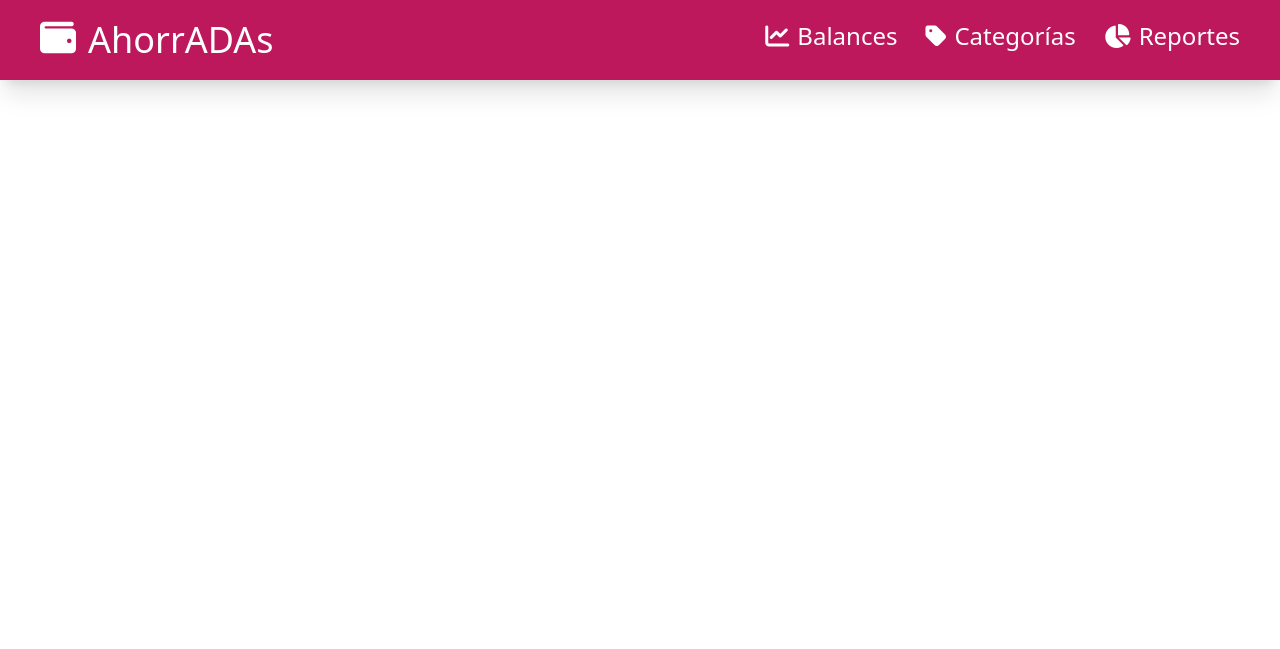
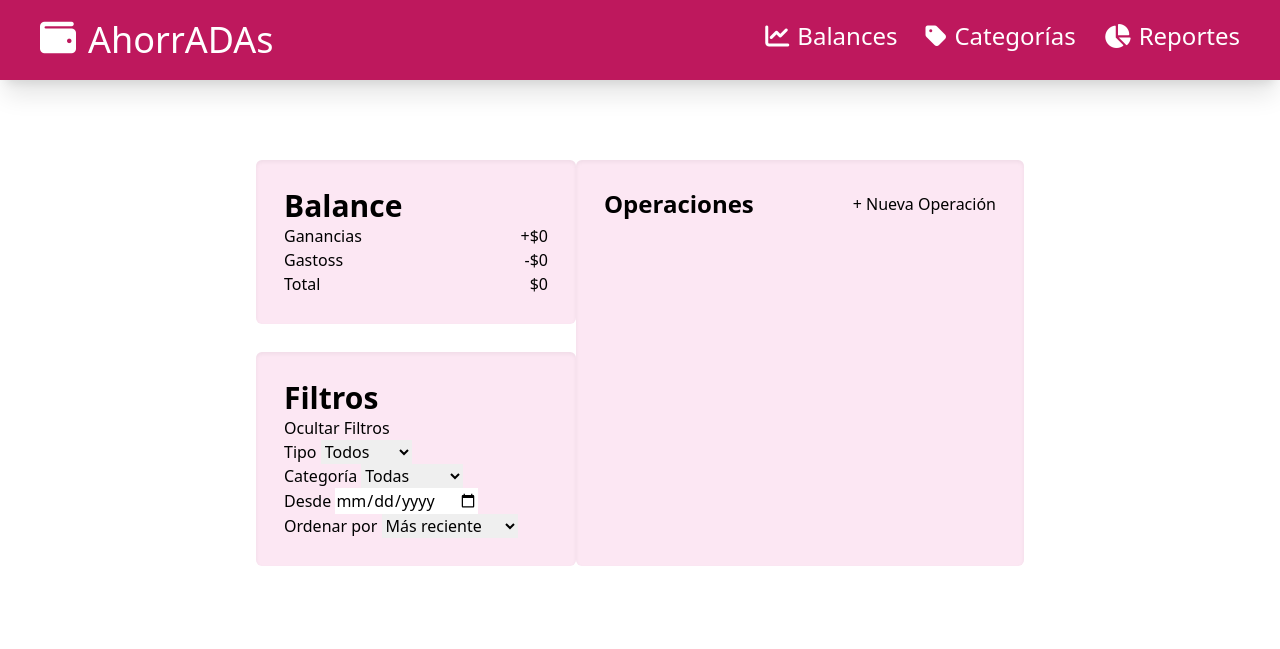
Before and after one commit to july8712/ahorradas, a plain HTML site: page index.html in a window 1280 px wide. Drawn offline with nearby package versions, Linux system fonts and the light colour scheme.

Commit message:
Balance Section layout

```diff
--- a/index.html
+++ b/index.html
@@ -4,6 +4,9 @@
     <meta charset="UTF-8">
     <meta http-equiv="X-UA-Compatible" content="IE=edge">
     <meta name="viewport" content="width=device-width, initial-scale=1.0">
+    <!-- Favicon -->
+    <link rel="stylesheet" href="https://cdnjs.cloudflare.com/ajax/libs/font-awesome/5.14.0/css/all.min.css" integrity="sha512-1PKOgIY59xJ8Co8+NE6FZ+LOAZKjy+KY8iq0G4B3CyeY6wYHN3yt9PW0XpSriVlkMXe40PTKnXrLnZ9+fkDaog==" crossorigin="anonymous">
+    <link rel="icon" type="image/jpg" href="assets/img/fav.png"/>
     <!-- Font Awesome -->
     <script src="https://kit.fontawesome.com/e7d31838ca.js" crossorigin="anonymous"></script>
     <!-- Taildwind CSS -->
@@ -22,6 +25,88 @@
         </nav>
     </header>
 
+    <main class="flex justify-center py-20">
+
+        <!-- Balance Section -->
+
+        <section id="secBalance" class="w-[60%]">
+            <div class="flex justify-between w-full">
+                <div>
+                    <div id="balance" class="bg-pink-100 w-80 p-7 mb-7 rounded-md shadow-inner">
+                        <h2 class="text-3xl font-black">Balance</h2>
+                        <div class="flex justify-between">
+                            <p class="">Ganancias</p>
+                            <p class="">+$0</p>
+                        </div>
+                        <div class="flex justify-between">
+                            <p class="">Gastoss</p>
+                            <p class="">-$0</p>
+                        </div>
+                        <div class="flex justify-between">
+                            <p class="">Total</p>
+                            <p class="">$0</p>
+                        </div>
+                    </div>
+
+                    <div id="filtros" class="bg-pink-100 w-80 p-7 rounded-md shadow-inner">
+                        <div class="">
+                            <h3 class="text-3xl font-black">Filtros</h3>
+                            <a href="#">Ocultar Filtros</a>
+                        </div>
+                        <form>
+                            <div>
+                            <label for="type">Tipo</label>
+                                <select name="type" id="type">
+                                    <option value="todos" selected>Todos</option>
+                                    <option value="gasto">Gasto</option>
+                                    <option value="ganancia">Ganancia</option>
+                                </select>
+                            </div>
+
+                            <div class="">
+                                <label for="category">Categoría</label>
+                                <select name="category" id="category">
+                                    <option value="todas" selected>Todas</option>
+                                    <option value="comidas">Gasto</option>
+                                    <option value="servicios">Ganancia</option>
+                                    <option value="salidas">Salidas</option>
+                                    <option value="educacion">Educacion</option>
+                                    <option value="transporte">Transporte</option>
+                                    <option value="trabajo">Trabajo</option>
+                                </select>
+                            </div>
+
+                            <div class="">
+                                <label for="date">Desde</label>
+                                <input type="date" name="date" id="date">
+                            </div>
+
+                            <div class="">
+                                <label for="order">Ordenar por</label>
+                                <select name="order" id="order">
+                                    <option value="masRec" selected>Más reciente</option>
+                                    <option value="menRec">Menos reciente</option>
+                                    <option value="mayMon">Mayor monto</option>
+                                    <option value="menMon">Menor monto</option>
+                                    <option value="az">A/Z</option>
+                                    <option value="za">Z/A</option>
+                                </select>
+                            </div>
+                        </form>
+
+                    </div>
+                </div>
+
+                <div id="operations" class="bg-pink-100 w-[750px] p-7 rounded-md shadow-inner">
+                    <div class="flex justify-between">
+                        <h3 class="text-2xl font-black">Operaciones</h3>
+                        <button>+ Nueva Operación</button>
+                    </div>
+                </div>
+            </div>
+        </section>
+    </main>
+
     <script src="js/app.js"></script>
 </body>
 </html>
```
Also changed, not shown: assets/img/fav.png (added).
